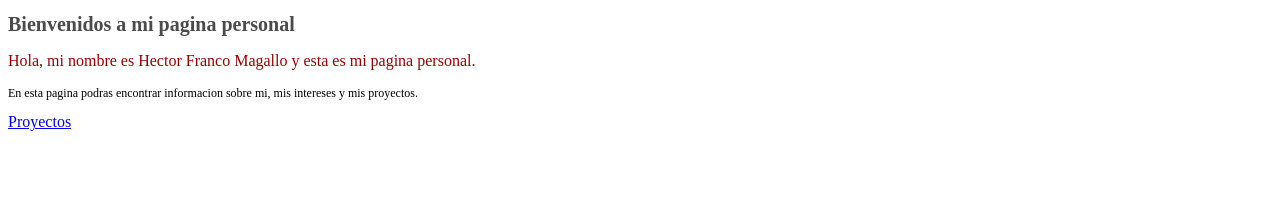
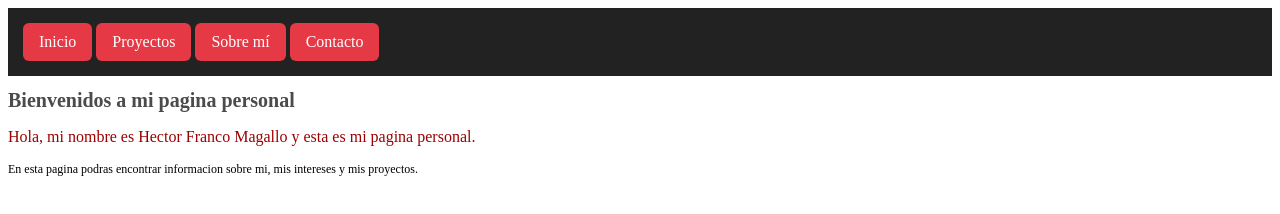
Before and after one commit to HectorFM99/Pagina-Web, a plain HTML site: page main.html in a window 1280 px wide. Drawn offline with Linux system fonts and the light colour scheme.

Commit message:
Barra frontal y botones añadidos

```diff
--- a/cuerpo.css
+++ b/cuerpo.css
@@ -17,3 +17,17 @@ title{
     color: #000000;
     font-size: 12px;
 }
+
+nav {
+  background-color: #222;
+  padding: 15px;
+}
+
+.boton-proyectos {
+  display: inline-block;
+  background-color: #e63946;
+  color: white;
+  padding: 10px 16px;
+  text-decoration: none;
+  border-radius: 6px;
+}
--- a/main.html
+++ b/main.html
@@ -7,11 +7,16 @@
     <title>Pagina Personal</title>
 </head>
 <body>
+<nav>
+    <a href="main.html" class="boton-proyectos">Inicio</a>
+    <a href="proyectos.html" class="boton-proyectos">Proyectos</a>
+    <a href="sobremi.html" class="boton-proyectos">Sobre mí</a>
+    <a href="contacto.html" class="boton-proyectos">Contacto</a>
+</nav>
 <h1>Bienvenidos a mi pagina personal</h1>
 <p>Hola, mi nombre es Hector Franco Magallo y esta es mi pagina personal.</p>
 <div>
     <p class="texto">En esta pagina podras encontrar informacion sobre mi, mis intereses y mis proyectos.</p>
-    <a href="proyectos.html">Proyectos</a>
 </div>
 </body>
 </html>
```
